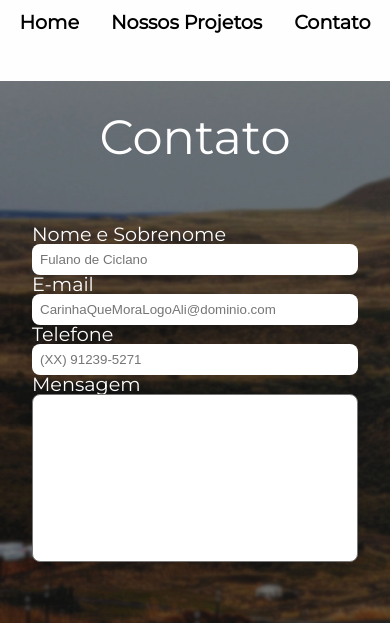
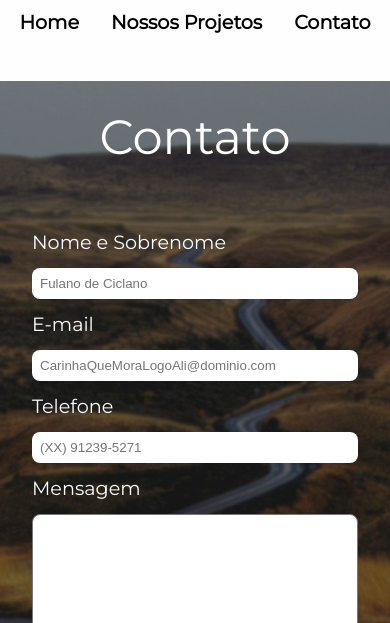
Before and after one commit to LucasPerrone21/Perrone_Automobilli, a plain HTML site: page contato.html in a window 390 px wide. Shown: the part 142-765 px from the top of the page. Drawn offline with Linux system fonts and the light colour scheme.

Commit message:
mudança de margem em contato

```diff
--- a/contato.css
+++ b/contato.css
@@ -147,7 +147,7 @@
   .selector_unidade,
   .texto_unidade,
   .mensagem {
-    margin: 0 2rem;
+    margin: 0.5rem 2rem;
   }
 
   .selector_unidade {
```
